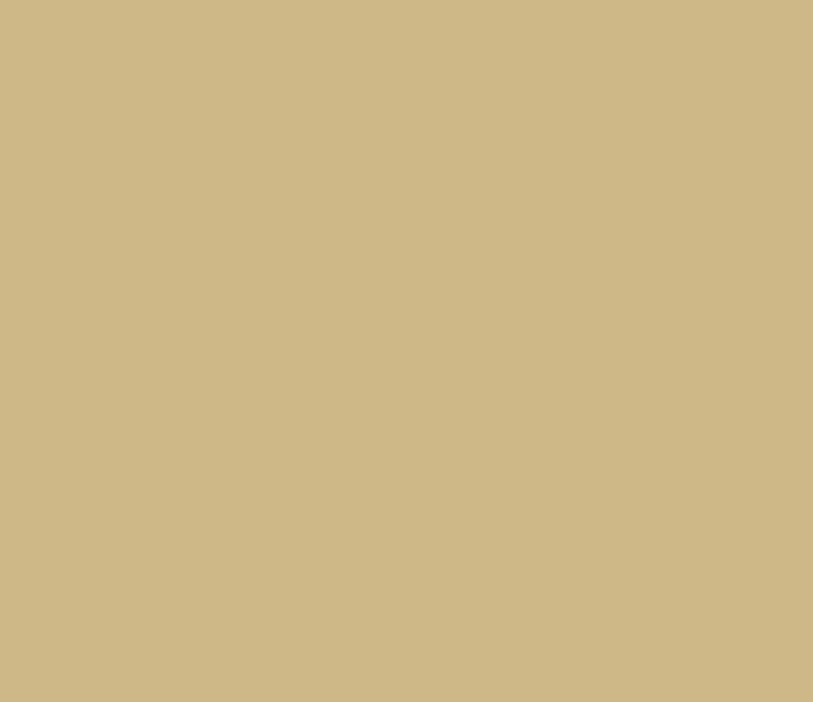
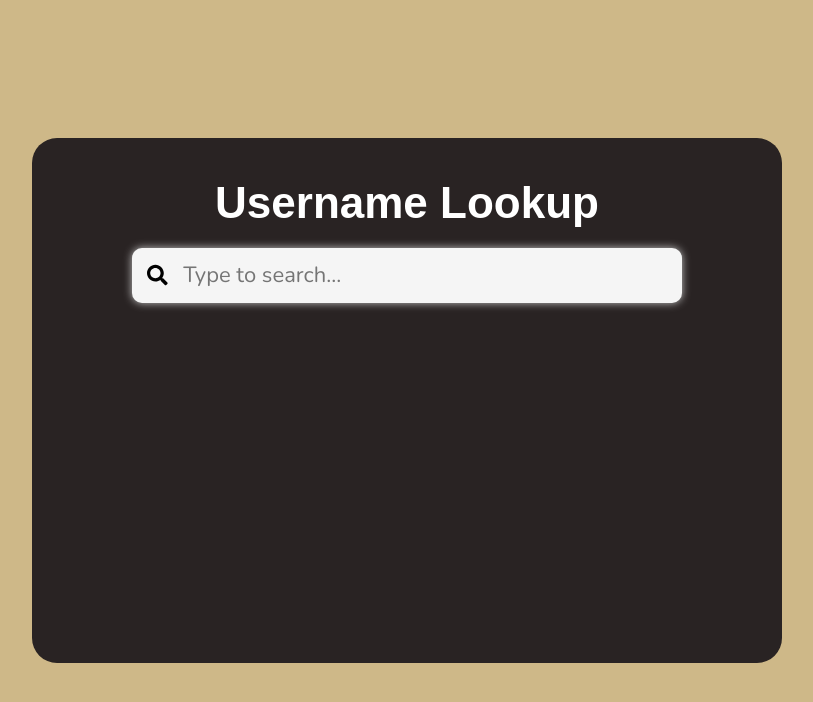
Before and after one commit to AdityaGupta03/PurdueHub, a React (Create React App) app in the folder register_ui/register-ui/: page /username-lookup in a window 1280 px wide. Before the commit this address had no page. Shown: the top 702 px of the page, without its empty margins (233-1046 px from the left). Built offline with nearby package versions, Linux system fonts and the light colour scheme.

Commit message:
Created username search page + routing to test user profiles

```diff
--- a/register_ui/register-ui/package.json
+++ b/register_ui/register-ui/package.json
@@ -14,6 +14,7 @@
     "react-big-calendar": "^1.8.4",
     "react-datepicker": "^4.20.0",
     "react-dom": "^18.2.0",
+    "react-icons": "^4.11.0",
     "react-router-dom": "^6.16.0",
     "react-scripts": "5.0.1",
     "react-toastify": "^9.1.3",
--- a/register_ui/register-ui/src/App.js
+++ b/register_ui/register-ui/src/App.js
@@ -23,6 +23,7 @@ import Settings from './Settings';
 import TestProfile from './TestProfile';
 import ClubPage from './ClubPage';
 import EventsInterestedPage from './EventsInterestedPage';
+import UsernameLookup from './UsernameLookup';
 
 function App() {
 
@@ -48,14 +49,17 @@ function App() {
         <Route path='/viewlist' element={<ViewList />} />
         <Route path='/calendar' element={<ViewCalendar />} />
 
+        <Route path='/testprofile/:username' element={<TestProfile />} /> {/* TESTING UI*/}
+        <Route path='/testprofile/' element={<TestProfile />} /> {/* TESTING UI */}
+
         <Route path='/report' element={<ReportSubmission />} />
         <Route path='/feedback' element={<Feedback />} />
         <Route path='/delete' element={<DeleteAccount />} />
         <Route path='/settings' element={<Settings />} />
-        <Route path='/testpf' element={<TestProfile />} />
         <Route path='/message-user' element={<MessagePage/>} />
         <Route path='/club' element={<ClubPage/>} />
         <Route path='/interested-events' element={<EventsInterestedPage/>} />
+        <Route path='/username-lookup' element={<UsernameLookup/>} />
 
       </Routes>
     </BrowserRouter>
--- a/register_ui/register-ui/src/Home.js
+++ b/register_ui/register-ui/src/Home.js
@@ -6,11 +6,11 @@ export default function Home() {
   const navigate = useNavigate();
 
   useEffect(() => {
-    //const isLoggedIn = sessionStorage.getItem('isLoggedIn');
+    const isLoggedIn = sessionStorage.getItem('isLoggedIn');
 
-    //if (isLoggedIn == 'false') {
-    //  navigate("/login");
-    //}
+    if (isLoggedIn == 'false') {
+      navigate("/login");
+    }
 
   }, []);
 
@@ -29,6 +29,7 @@ export default function Home() {
         <Link to="/delete">Delete Account</Link>
         <Link to="/message-user">Message A User</Link>
         <Link to="/interested-events">Events I Am Interested In</Link>
+        <Link to="/username-lookup">Username Lookup</Link>
         </section>
       </div>
     </div>
--- /dev/null
+++ b/register_ui/register-ui/src/MOCKDATA.json
@@ -0,0 +1,66 @@
+[
+    { "username": "Alice123" },
+    { "username": "John_Smith" },
+    { "username": "Eve-2023" },
+    { "username": "BobJohnson" },
+    { "username": "Luna-Moon" },
+    { "username": "David_007" },
+    { "username": "Sophie1234" },
+    { "username": "CharlieBrown" },
+    { "username": "OliverSmith" },
+    { "username": "Ava2022" },
+    { "username": "Grace" },
+    { "username": "Peter_Parker" },
+    { "username": "Emily-1" },
+    { "username": "Daniel123" },
+    { "username": "Emma_Rose" },
+    { "username": "William" },
+    { "username": "Matthew-19" },
+    { "username": "MiaSmith" },
+    { "username": "Chloe" },
+    { "username": "MichaelSmith" },
+    { "username": "Aria_Moon" },
+    { "username": "Harper1234" },
+    { "username": "Grace2022" },
+    { "username": "Sebastian" },
+    { "username": "Jackson123" },
+    { "username": "Avery_Rose" },
+    { "username": "LeoSmith" },
+    { "username": "Luna_22" },
+    { "username": "William" },
+    { "username": "LucasSmith" },
+    { "username": "Sophia_22" },
+    { "username": "James45" },
+    { "username": "EmmaDoe" },
+    { "username": "Benjamin_99" },
+    { "username": "Ella-123" },
+    { "username": "EthanBrown" },
+    { "username": "Logan_007" },
+    { "username": "Nora_Parker" },
+    { "username": "Lucy-1" },
+    { "username": "Benjamin22" },
+    { "username": "Lily-19" },
+    { "username": "Olivia" },
+    { "username": "JacksonSmith" },
+    { "username": "Henry2023" },
+    { "username": "OwenBrown" },
+    { "username": "Scarlett_Moon" },
+    { "username": "Joseph_007" },
+    { "username": "Ava1234" },
+    { "username": "SamuelJohnson" },
+    { "username": "Elizabeth2022" },
+    { "username": "Elijah" },
+    { "username": "Abigail_Parker" },
+    { "username": "Evelyn-1" },
+    { "username": "Liam123" },
+    { "username": "Penelope_Rose" },
+    { "username": "Oliver" },
+    { "username": "MasonSmith" },
+    { "username": "Ella_22" },
+    { "username": "Levi-19" },
+    { "username": "Liam2023" },
+    { "username": "AlexanderJohnson" },
+    { "username": "David-99" },
+    { "username": "Zoe45" },
+    { "username": "Ella_2023" }
+  ]
--- a/register_ui/register-ui/src/TestProfile.js
+++ b/register_ui/register-ui/src/TestProfile.js
@@ -9,7 +9,10 @@ import './Club.css'
 
 function TestProfile() {
     const navigate = useNavigate();
-    const username = useState("Billy Joel");
+    //const username = "Hello";
+
+    const { username } = useParams();
+
     const my_username = useState("Leo Delgado");
     const [bio, setBio] = useState('Lorem Ipsum random bio information here, blee bloo'); // bio is empty at first
     const [ isBlocked, setIsBlocked ] = useState(false); // not blocked yet
@@ -142,7 +145,7 @@ function TestProfile() {
                         </form>
                     </section>
                 </div>
-            ): (
+            ):(
                 <div style={{alignContent: 'center'}}className='whole'>
                     <h1>{username}'s Profile</h1>
                     <Link to="/report">Report user</Link>
@@ -156,7 +159,7 @@ function TestProfile() {
                         <h2>Username: {username}</h2>
                         <button onClick={toggleBlock}>{isBlocked ? 'Unblock' : 'Block'}</button>
                         <button disabled={isBlocked ? true : false} onClick={toggleFollow}>{isFollow ? 'Unfollow' : 'Follow'}</button>
-                        <button onClick={messageUser}>Message</button>
+                        <button disabled={isBlocked ? true : false} onClick={messageUser}>Message</button>
                     {/* <button onClick={reportUser}>Report</button> */}
                     </span>
                     {
--- /dev/null
+++ b/register_ui/register-ui/src/UsernameLookup.js
@@ -0,0 +1,66 @@
+import React from 'react'
+import { useState } from "react";
+import { useParams, useNavigate, Link } from 'react-router-dom';
+import {FaSearch} from "react-icons/fa"
+import { BrowserRouter as Router, Route, Switch } from 'react-router-dom';
+import "./styles.css"
+import TestProfile from './TestProfile';
+var data = require("./MOCKDATA.json");
+
+function UsernameLookup() {
+    const [value, setValue] = useState("");
+    const navigate = useNavigate();
+
+    const onChange = (event) => {
+      setValue(event.target.value);
+    };
+
+    const onSearch = (searchTerm) => {
+        setValue(searchTerm);
+        // backend?
+        navigate(`/testprofile/${searchTerm}`);
+    };
+
+    return (
+      <div className="full">
+        <h1 className='searchTitle'>Username Lookup</h1>
+
+        <div className="search-container">
+          <div className="search-inner">
+          <FaSearch id="search-icon"/>
+            <input
+                className='searchInput'
+                type="text"
+                value={value}
+                onChange={onChange}
+                placeholder='Type to search...' />
+          </div>
+          <div className="dropdown">
+            {data
+              .filter((item) => {
+                const searchTerm = value.toLowerCase();
+                const user = item.username.toLowerCase();
+
+                return (
+                  searchTerm &&
+                  user.startsWith(searchTerm) &&
+                  user !== searchTerm
+                );
+              })
+              .slice(0, 10)
+              .map((item) => (
+                <div
+                  onClick={() => onSearch(item.username)}
+                  className="dropdown-row"
+                  key={item.username}
+                >
+                  {item.username}
+                </div>
+              ))}
+          </div>
+        </div>
+      </div>
+    );
+  }
+
+export default UsernameLookup
--- /dev/null
+++ b/register_ui/register-ui/src/styles.css
@@ -0,0 +1,84 @@
+
+.searchTitle {
+    padding-top: 20px;
+    padding-bottom: 20px;
+}
+.full {
+    font-family: sans-serif;
+    text-align: center;
+    display: flex;
+    flex-direction: column;
+    align-items: center;
+
+    background-color: rgb(41, 35, 35);
+    border-radius: 25px;
+    padding: 20px;
+    width: 750px;
+    height: 525px;
+  }
+
+  .search-container {
+    width: 550px;
+    display: flex;
+    flex-direction: column;
+  }
+
+  .dropdown {
+    width: 100%;
+    padding: 10px 20px;
+    color: black;
+    background-color: white;
+    display: flex;
+    flex-direction: column;
+    box-shadow: 0 0 8px #dddd;
+    border-radius: 10px;
+    margin-top: 1rem;
+    max-height: 300px;
+    overflow-y: scroll;
+  }
+
+  .dropdown:empty {
+    border: none;
+    background-color: transparent;
+    box-shadow: none;
+  }
+
+  .dropdown-row {
+    cursor: pointer;
+    text-align: start;
+    margin: 2px 0;
+  }
+
+  .dropdown-row:hover {
+    background-color: #efefef;
+  }
+
+  .searchInput {
+    background-color: transparent;
+    border: none;
+    width: 100%;
+    border-radius: 10px;
+    height: 2.5rem;
+    padding: 0 15px;
+    display: flex;
+    align-items: center;
+    margin-left: 10px;
+  }
+
+  input:focus {
+    outline: none;
+  }
+  .search-inner {
+    background-color: whitesmoke;
+    width: 100%;
+    border-radius: 10px;
+    height: 2.5rem;
+    padding: 0 15px;
+    box-shadow: 0px 0px 8px #dddd;
+    display: flex;
+    align-items: center;
+  }
+
+#search-icon {
+    color: black;
+}
```
